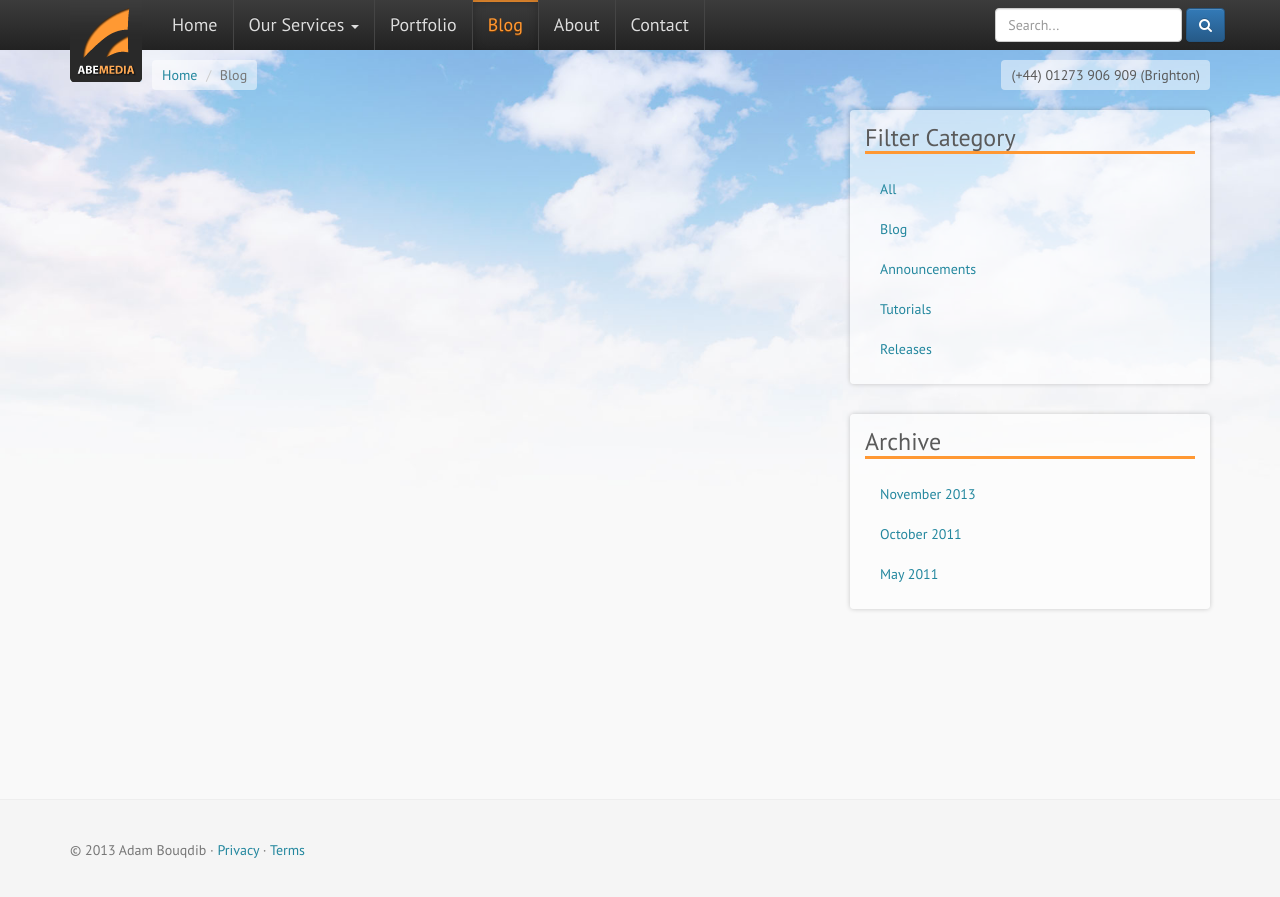
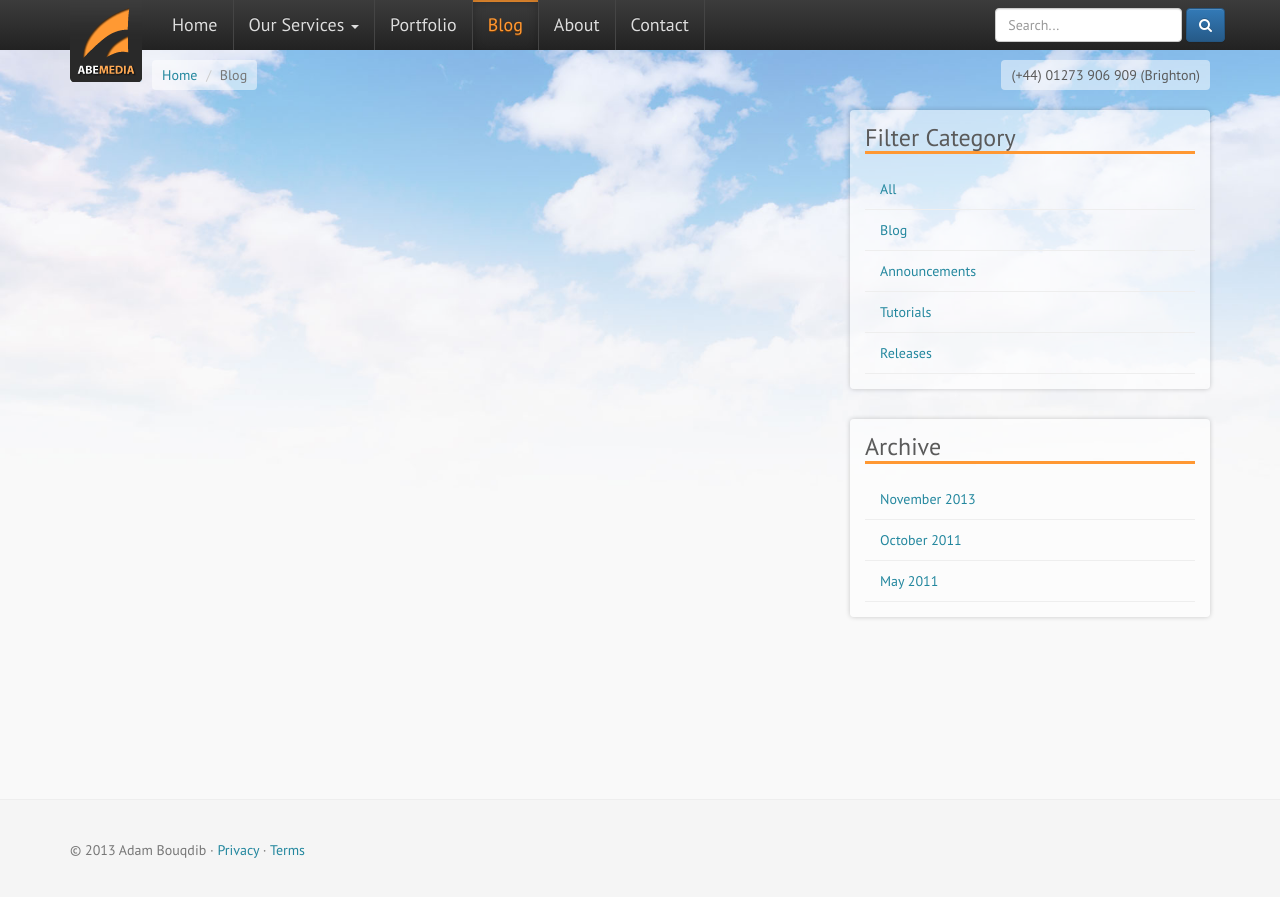
Before and after one commit to abemedia/abemedia.github.io, a Jekyll site: the page built from blog/index.html, in a window 1280 px wide. Shown: the top 897 px of the page. Built offline with Jekyll 4.4.1, drawn with Linux system fonts in a browser that asks for light colours; nearby versions of some CDN libraries; comment, search, counter and statistics services are not loaded.

Commit message:
Update style.css

```diff
--- a/css/style.css
+++ b/css/style.css
@@ -75,6 +75,21 @@ h1, h2, h3, h4, h5, h6, .h1, .h2, .h3, .h4, .h5, .h6 {
 }
 .navbar-form.navbar-right, .navbar-inverse .navbar-collapse {
 	padding-right: 0;
+}
+
+/* CUSTOMIZE THE NAVLIST
+-------------------------------------------------- */
+.nav-list>li>a {
+	border-bottom: 1px solid #eee;
+	background: -webkit-linear-gradient(left,transparent,transparent 50%,rgba(0,0,0,0.1));
+	background: -moz-linear-gradient(left,transparent,transparent 50%,rgba(0,0,0,0.1));
+	background: -ms-linear-gradient(left,transparent,transparent 50%,rgba(0,0,0,0.1));
+	background: -o-linear-gradient(left,transparent,transparent 50%,rgba(0,0,0,0.1));
+	background-size: 200% 100%;
+	-moz-transition: all 0.3s ease-out;
+	-o-transition: all 0.3s ease-out;
+	-webkit-transition: all 0.3s ease-out;
+	-ms-transition: all 0.3s ease-out;
 }
 
 /* RESPONSIVE CSS
```
